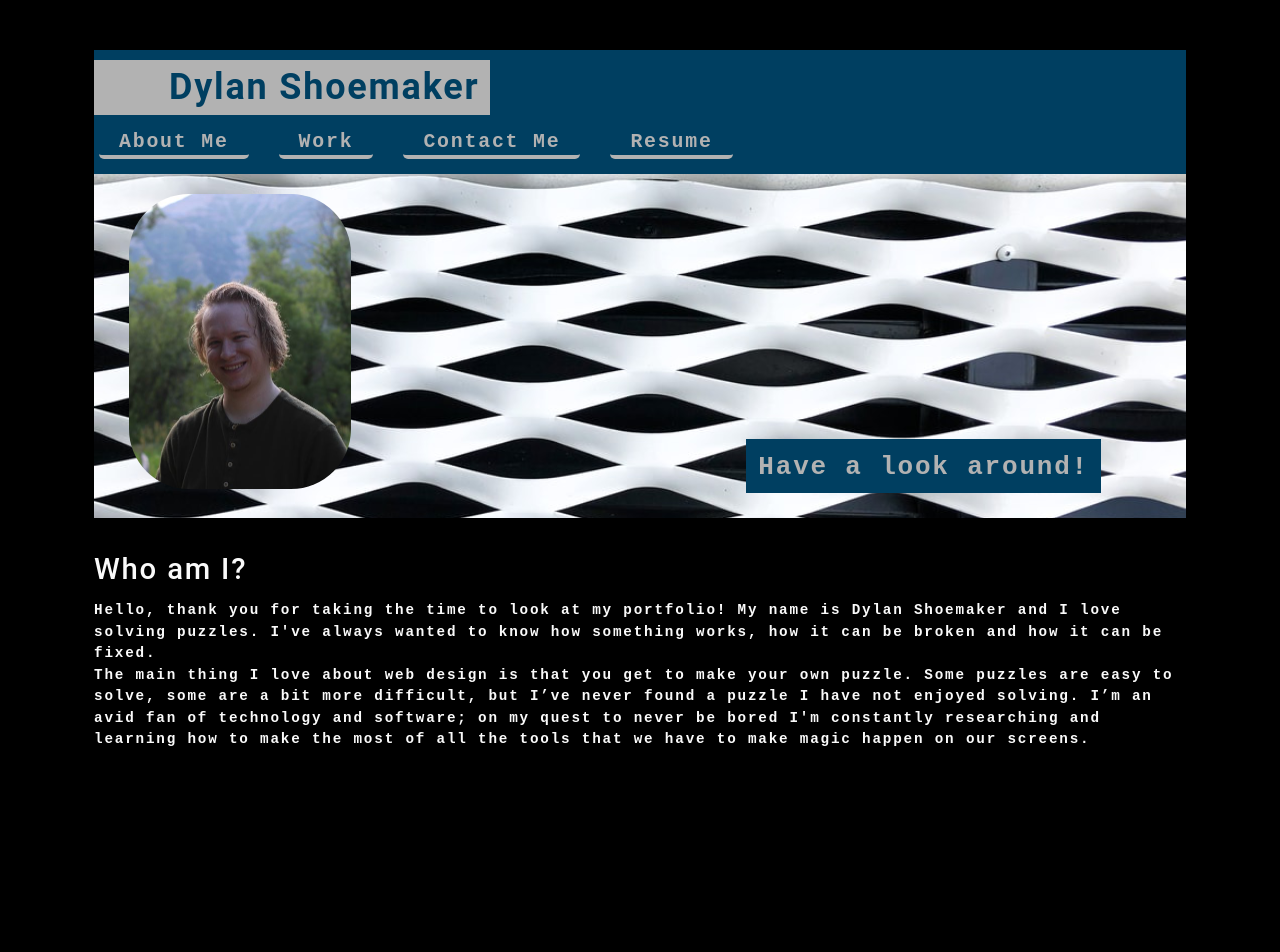
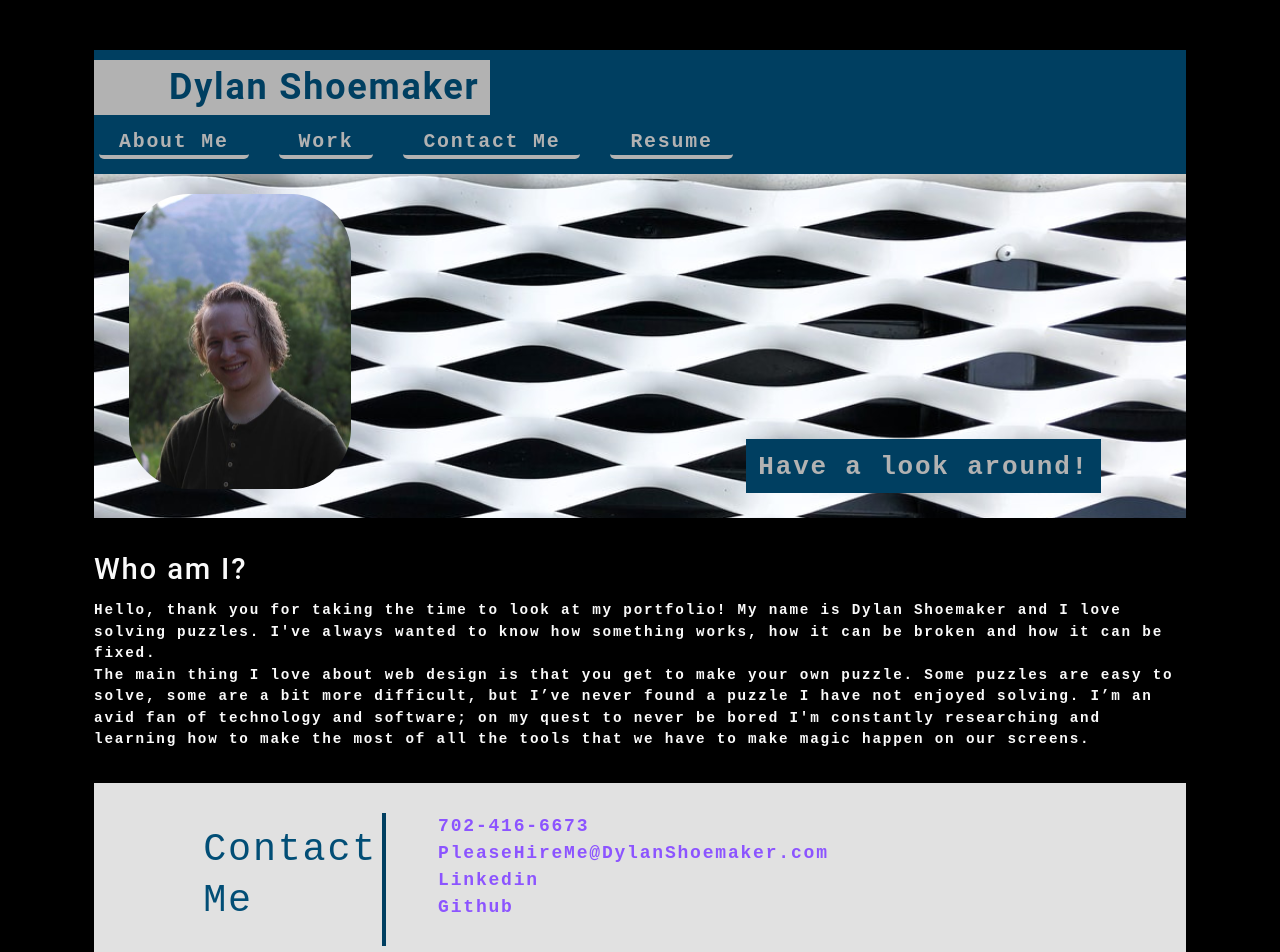
Before and after one commit to dylanshoemaker/react-portfolio, a React (Create React App) app: page / in a window 1280 px wide. Shown: the top 952 px of the page. Before the commit the page ends 833 px from the top, so only its background shows below. Built offline with nearby package versions, Linux system fonts and the light colour scheme.

Commit message:
create contact component

```diff
--- a/src/App.js
+++ b/src/App.js
@@ -3,6 +3,7 @@ import Header from "./components/Header";
 import Hero from "./components/Hero";
 import About from "./components/About";
 import "./App.css"
+import Contact from "./components/Contact";
 function App() {
 
 
@@ -10,8 +11,10 @@ function App() {
     <div>
       <main>
           <Header/>
+
           <Hero/>
           <About/>
+          <Contact/>
       </main>
     </div>
   );
--- /dev/null
+++ b/src/components/Contact/Contact.jsx
@@ -0,0 +1,40 @@
+import React from "react";
+
+
+function Contact() {
+
+  return (
+    <section id="contact-me" class="contact-me">
+      <div class="step">
+        <h2>
+          <span class="full-text">Contact Me</span>
+          <span class="short-text">Contact Me</span>
+        </h2>
+        <div class="aside">
+          <nav>
+            <ul>
+              <li>
+                <a href="tel:7024166673">702-416-6673</a>
+              </li>
+              <li>
+                <a href="mailto:pleasehireme@dylanshoemaker.com">
+                  PleaseHireMe@DylanShoemaker.com
+                </a>
+              </li>
+              <li>
+                <a href="https://www.linkedin.com/in/dylan-shoemaker/">
+                  Linkedin
+                </a>
+              </li>
+              <li>
+                <a href="https://github.com/DylanShoemaker">Github</a>
+              </li>
+            </ul>
+          </nav>
+        </div>
+      </div>
+    </section>
+  );
+}
+
+export default Contact;
--- a/src/components/Contact/index.js
+++ b/src/components/Contact/index.js
@@ -1,87 +1 @@
-import React, { useState } from "react";
-
-import { validateEmail } from "../../utils/helpers";
-
-function ContactForm() {
-  const [formState, setFormState] = useState({
-    name: "",
-    email: "",
-    message: "",
-  });
-
-  const [errorMessage, setErrorMessage] = useState("");
-  const { name, email, message } = formState;
-
-  const handleSubmit = (e) => {
-    e.preventDefault();
-    if (!errorMessage) {
-      console.log("Submit Form", formState);
-    }
-  };
-
-  const handleChange = (e) => {
-    if (e.target.name === "email") {
-      const isValid = validateEmail(e.target.value);
-      if (!isValid) {
-        setErrorMessage("Your email is invalid.");
-      } else {
-        setErrorMessage("");
-      }
-    } else {
-      if (!e.target.value.length) {
-        setErrorMessage(`${e.target.name} is required.`);
-      } else {
-        setErrorMessage("");
-      }
-    }
-    if (!errorMessage) {
-      setFormState({ ...formState, [e.target.name]: e.target.value });
-      console.log("Handle Form", formState);
-    }
-  };
-
-  return (
-    <section>
-      <h1 data-testid="h1tag">Contact me</h1>
-      <form id="contact-form" onSubmit={handleSubmit}>
-        <div>
-          <label htmlFor="name">Name:</label>
-          <input
-            type="text"
-            name="name"
-            defaultValue={name}
-            onBlur={handleChange}
-          />
-        </div>
-        <div>
-          <label htmlFor="email">Email address:</label>
-          <input
-            type="email"
-            name="email"
-            defaultValue={email}
-            onBlur={handleChange}
-          />
-        </div>
-        <div>
-          <label htmlFor="message">Message:</label>
-          <textarea
-            name="message"
-            rows="5"
-            defaultValue={message}
-            onBlur={handleChange}
-          />
-        </div>
-        {errorMessage && (
-          <div>
-            <p className="error-text">{errorMessage}</p>
-          </div>
-        )}
-        <button data-testid="button" type="submit">
-          Submit
-        </button>
-      </form>
-    </section>
-  );
-}
-
-export default ContactForm;
+export { default } from './Contact';
```
